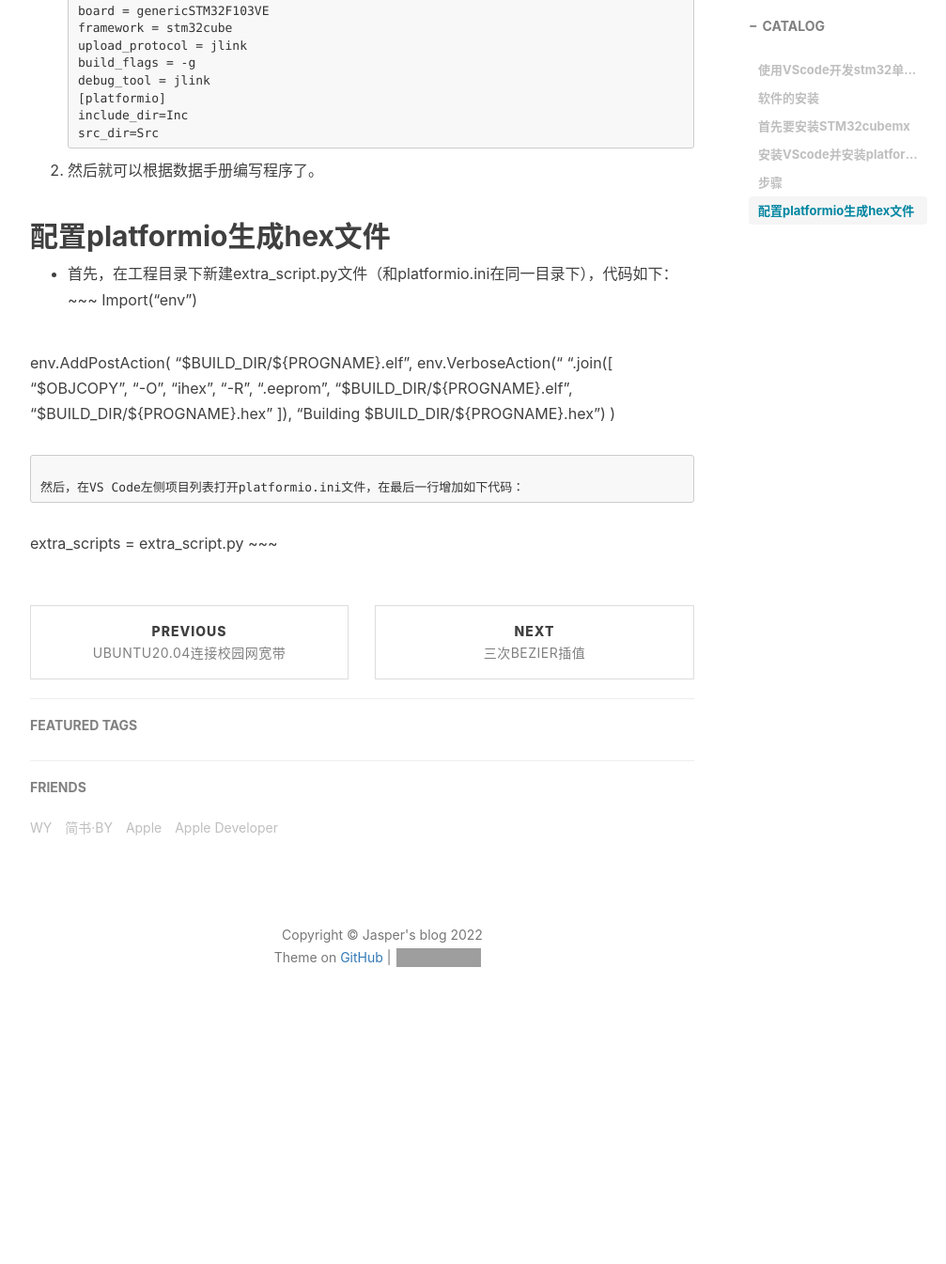
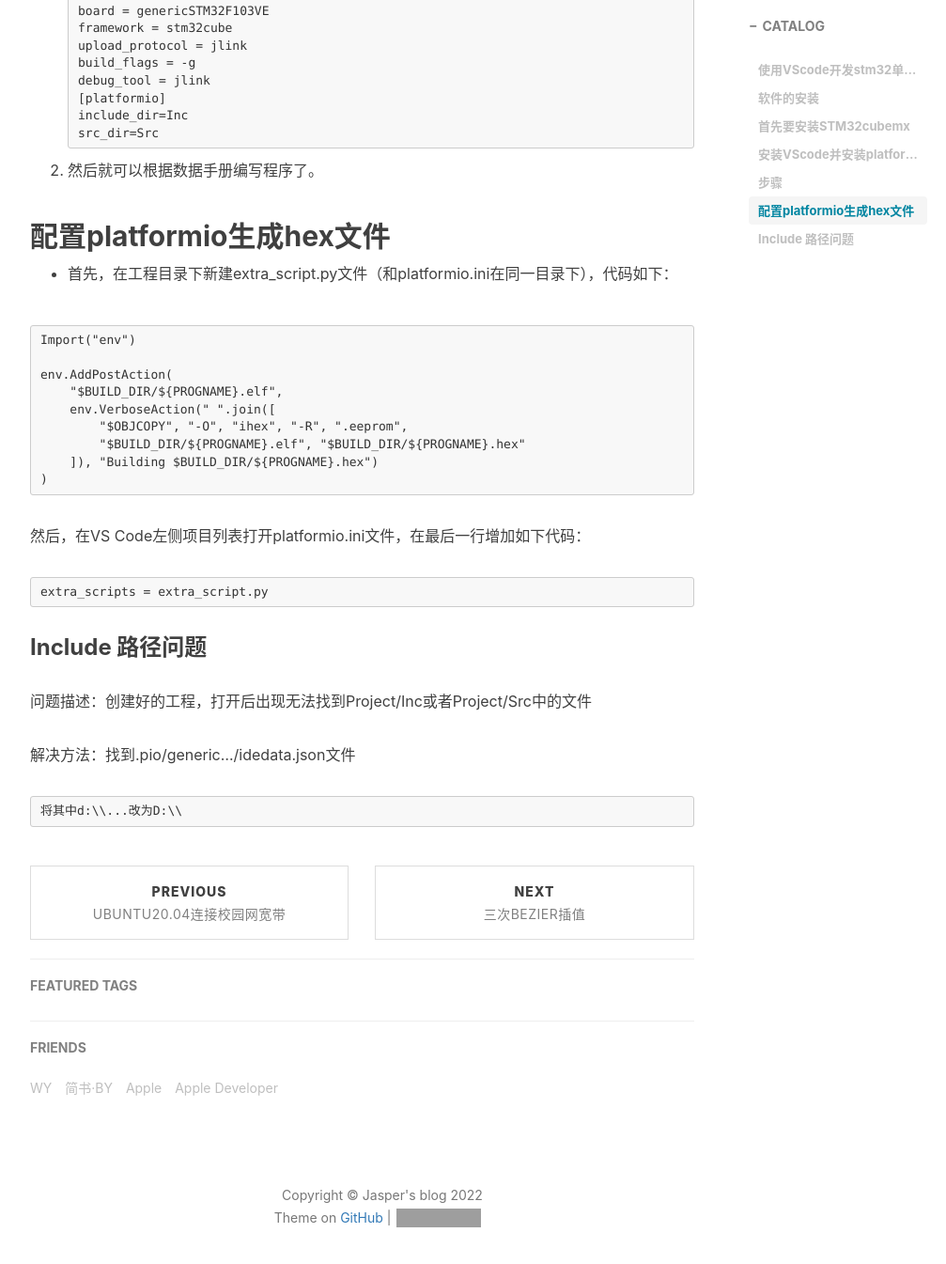
Before and after one commit to liurishan/liurishan.github.io, a Jekyll site: the page built from _posts/2020-09-30-使用stm32cubemx和platformIO开发stm32单片机-2020.md, in a window 1280 px wide and 1400 px high, scrolled down 1821 px. Shown: the top 1345 px of the window at 94% size, without its empty margins (233-1240 px from the left). Built offline with Jekyll 4.4.1, drawn with Linux system fonts in a browser that asks for light colours; nearby versions of some CDN libraries; comment, search, counter and statistics services are not loaded; before the commit the page ends 2944 px from its top, so only the background shows below that; grey boxes are pictures that could not be loaded.

Commit message:
add tips

```diff
--- a/_posts/2020-09-30-使用stm32cubemx和platformIO开发stm32单片机-2020.md
+++ b/_posts/2020-09-30-使用stm32cubemx和platformIO开发stm32单片机-2020.md
@@ -50,6 +50,7 @@ src_dir=Src
 
 ## 配置platformio生成hex文件
 * 首先，在工程目录下新建extra_script.py文件（和platformio.ini在同一目录下），代码如下：
+
 ~~~
 Import("env")
 
@@ -66,3 +67,11 @@ env.AddPostAction(
 ~~~
 extra_scripts = extra_script.py
 ~~~
+
+### Include 路径问题
+问题描述：创建好的工程，打开后出现无法找到Project/Inc或者Project/Src中的文件
+
+解决方法：找到.pio/generic.../idedata.json文件
+~~~
+将其中d:\\...改为D:\\
+~~~
```
